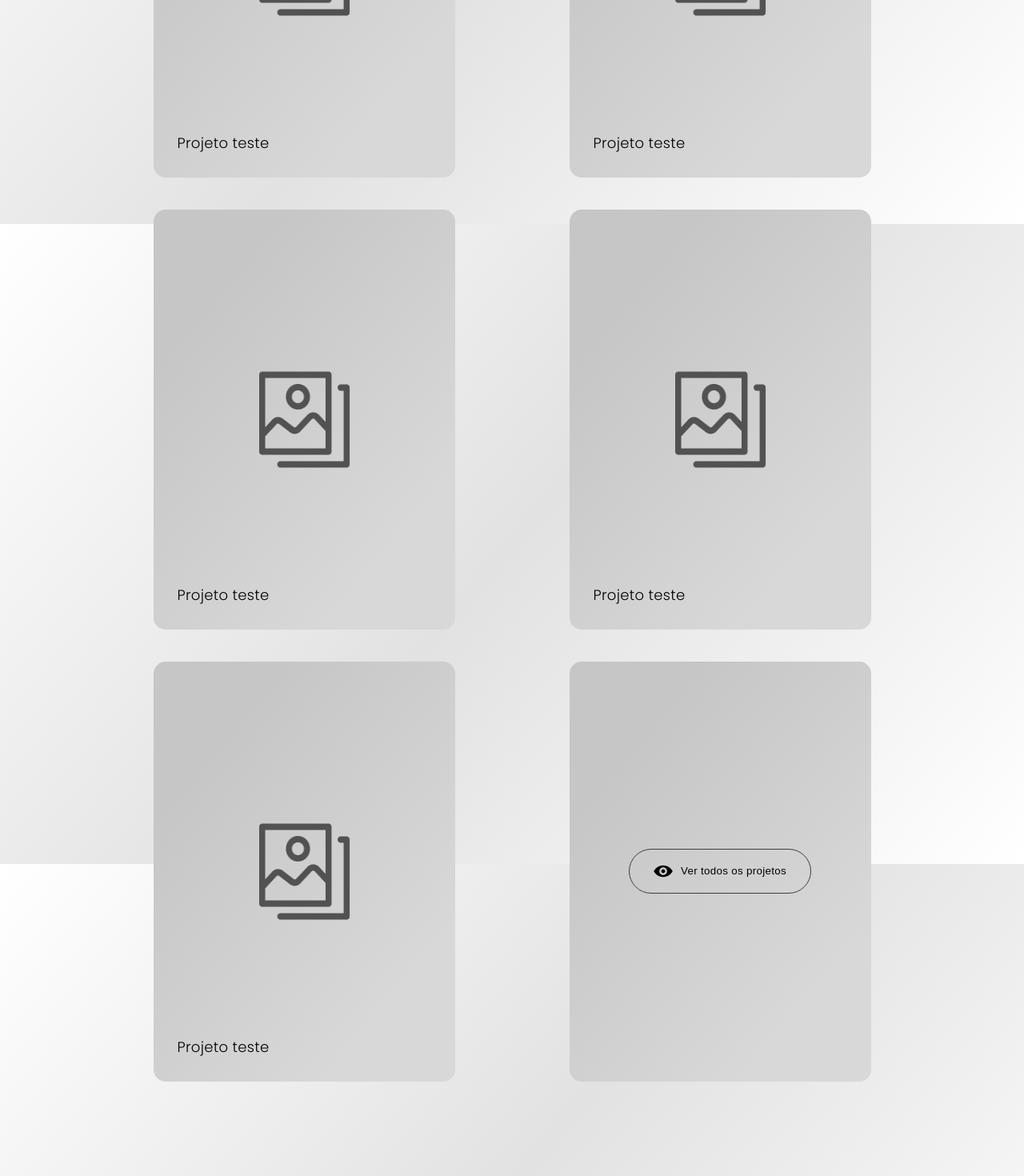
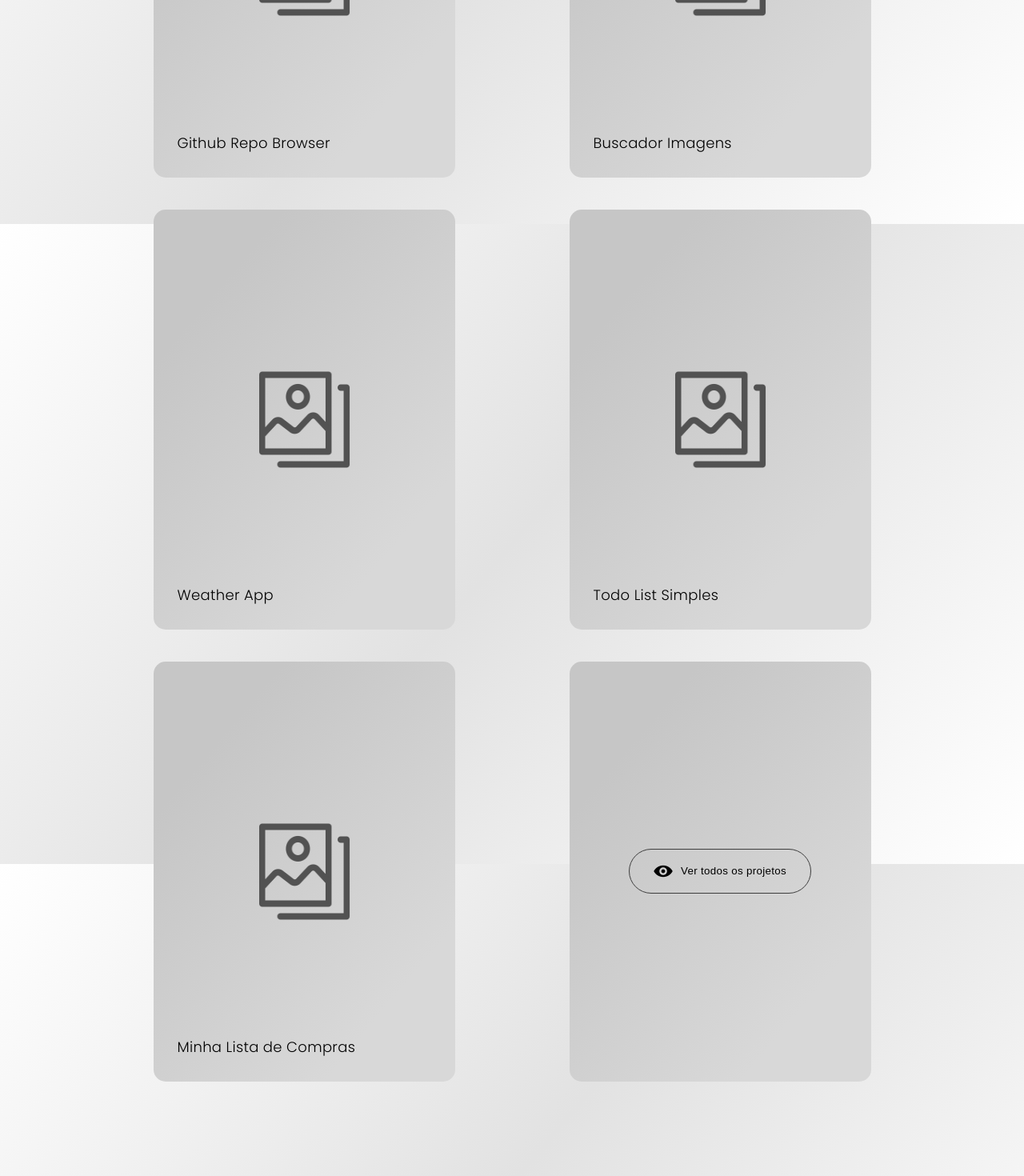
Before and after one commit to jeffreyalvr/meu-portfolio, a React (Vite) app: page / in a window 1280 px wide. Shown: the part 1320-2790 px from the top of the page at 80% size. Built offline with nearby package versions, Linux system fonts and the light colour scheme.

Commit message:
Adiciona nome dos projetos destacados e adiciona tradução no botão de ver todos os projetos

```diff
--- a/src/components/Works/index.jsx
+++ b/src/components/Works/index.jsx
@@ -1,3 +1,10 @@
+import { useNavigate } from "react-router-dom";
+import { useContext } from "react";
+
+import { LanguageContext } from "../../Contexts/LanguageContext";
+
+import book from "../../language/book.json";
+
 import "./styles.css";
 
 import { ActionButton } from "../Button";
@@ -6,38 +13,52 @@ import thumb from "../../assets/images/projects/thumb.png";
 import view_all_icon from "../../assets/images/view_all.png";
 
 const Works = () => {
+  const { lang } = useContext(LanguageContext);
+
+  let navigate = useNavigate();
+
+  const handleWorksPage = () => {
+    let path = "/works";
+    navigate(path);
+  };
+
   return (
     <div className="works">
       <div className="work-item">
-        <h3>Projeto teste</h3>
+        <h3>Github Repo Browser</h3>
         <img className="banner" src={thumb} />
       </div>
 
       <div className="work-item">
-        <h3>Projeto teste</h3>
+        <h3>Buscador Imagens</h3>
         <img className="banner" src={thumb} />
       </div>
 
       <div className="work-item">
-        <h3>Projeto teste</h3>
+        <h3>Weather App</h3>
         <img className="banner" src={thumb} />
       </div>
 
       <div className="work-item">
-        <h3>Projeto teste</h3>
+        <h3>Todo List Simples</h3>
         <img className="banner" src={thumb} />
       </div>
 
       <div className="work-item">
-        <h3>Projeto teste</h3>
+        <h3>Minha Lista de Compras</h3>
         <img className="banner" src={thumb} />
       </div>
 
       <div className="work-item">
         <ActionButton
           overrideClass="invert-img-hover"
-          text="Ver todos os projetos"
+          text={
+            lang === "pt-br"
+              ? book.pt_br.sections.sec_works_all_projects_button
+              : book.en_ca.sections.sec_works_all_projects_button
+          }
           icon={view_all_icon}
+          func={handleWorksPage}
         />
       </div>
     </div>
--- a/src/language/book.json
+++ b/src/language/book.json
@@ -21,6 +21,7 @@
     "sections": {
       "sec_works_title": "Trabalhos",
       "sec_works_subtitle": "Abaixo você pode ver todos os projetos que demostram o que eu posso lhe oferecer com o meu conhecimento.",
+      "sec_works_all_projects_button": "Ver todos os projetos",
       "sec_about_title": "Sobre",
       "sec_about_subtitle": "Conheça toda a minha jornada até o momento atual.",
       "sec_about_span_nationality": "Brasileiro",
@@ -72,6 +73,7 @@
     "sections": {
       "sec_works_title": "Works",
       "sec_works_subtitle": "Bellow you can find a few projects which showcase what I can bring to the table.",
+      "sec_works_all_projects_button": "See all projects",
       "sec_about_title": "About",
       "sec_about_subtitle": "Get to know my journey up to this moment.",
       "sec_about_span_nationality": "Brazilian",
--- a/src/pages/Home/index.jsx
+++ b/src/pages/Home/index.jsx
@@ -2,7 +2,6 @@ import { useState, useRef, useEffect } from "react";
 
 import Nav from "../../components/Nav";
 import Hero from "../../components/Hero";
-import Works from "../../components/Works";
 import Sections from "../../components/Sections";
 import Footer from "../../components/Footer";
 import Wrapper from "../../components/Wrapper";
```
